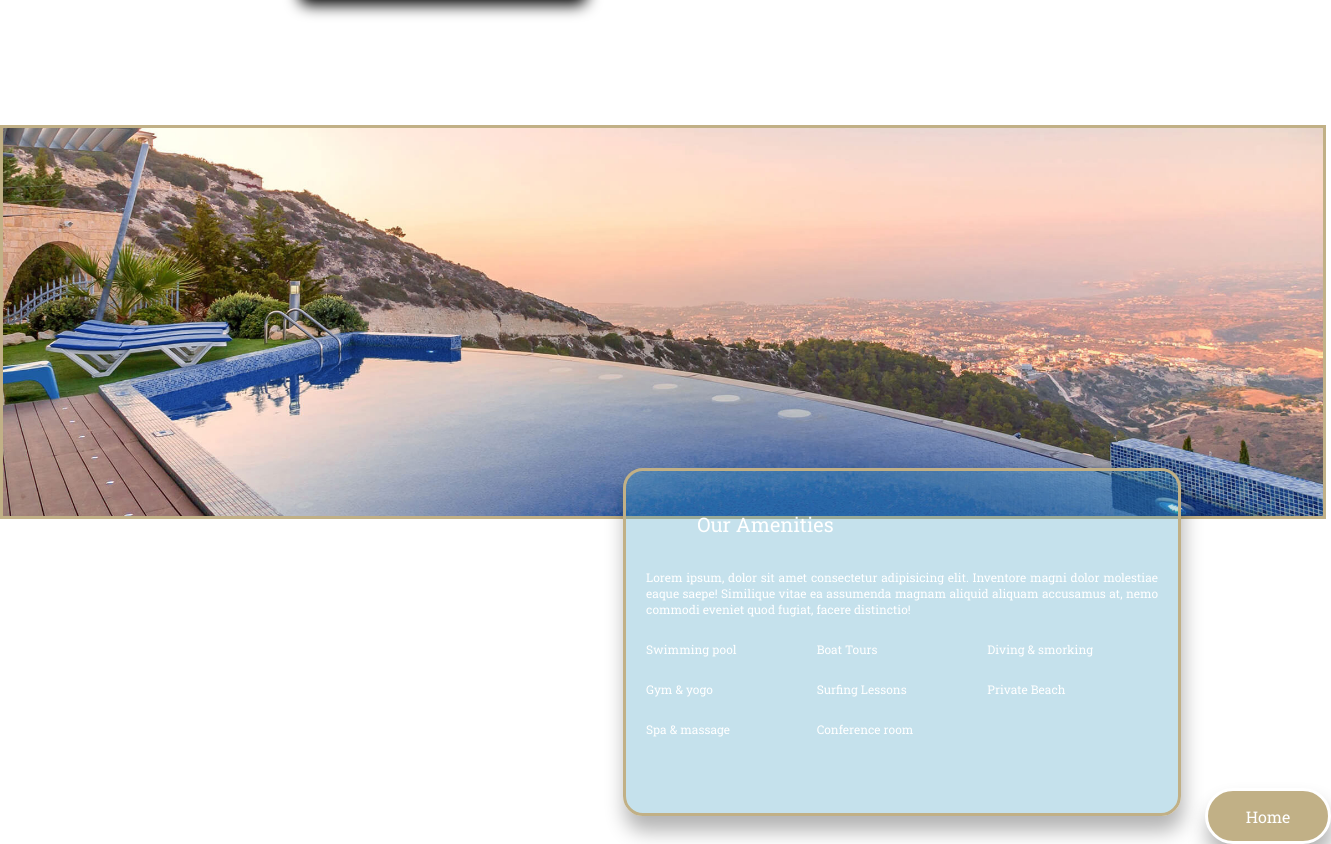
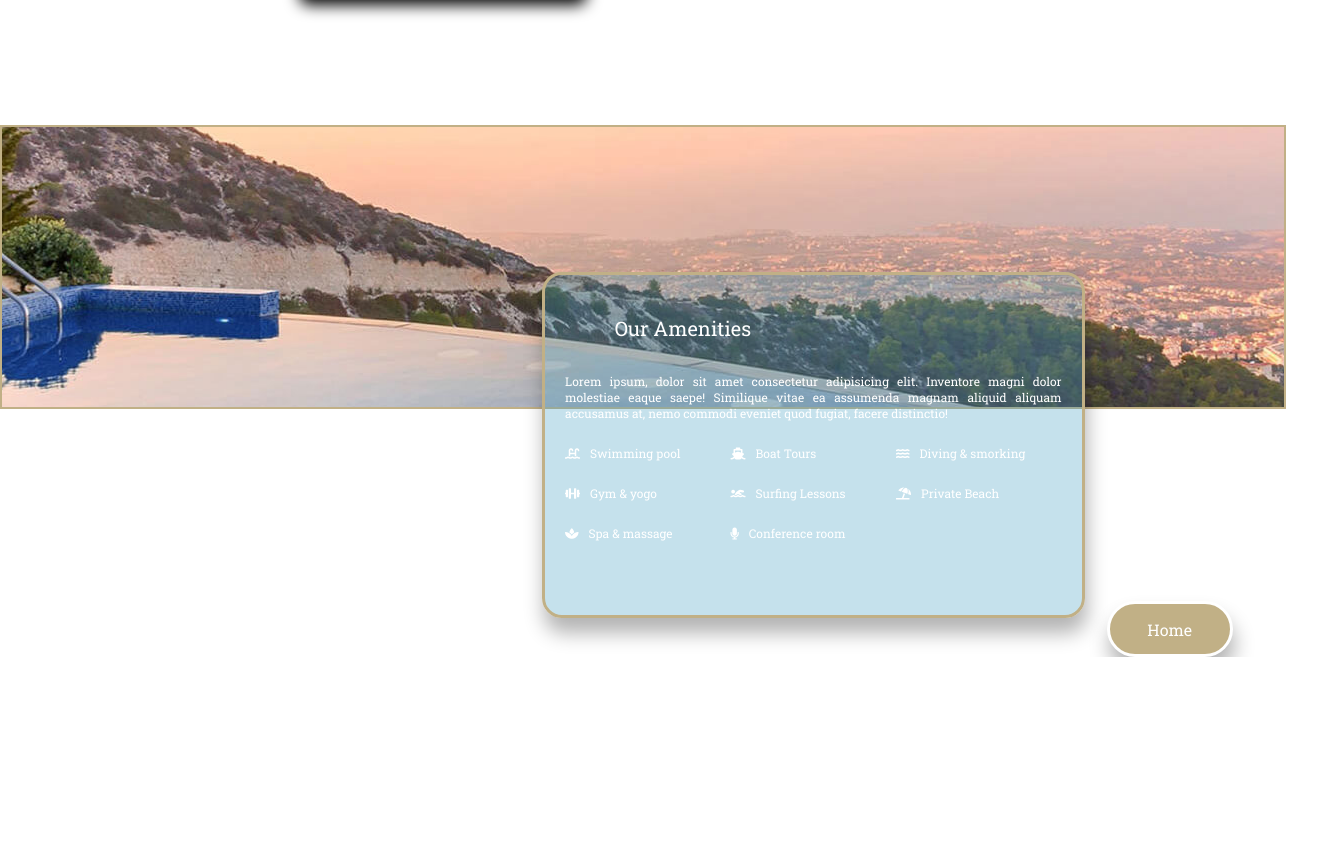
Before and after one commit to ChloMartin45/EvaluationM1HTML, a plain HTML site: page index.html in a window 1280 px wide. Shown: the part 1403-2247 px from the top of the page, 1331 px wide, since content can reach past the window. After the commit the page ends 2060 px from the top, so only its background shows below. Drawn offline with Linux system fonts and the light colour scheme.

Commit message:
Réglage partie amenities

```diff
--- a/index.html
+++ b/index.html
@@ -5,6 +5,9 @@
     <meta name="viewport" content="width=device-width, initial-scale=1.0">
     <title>Sochi</title>
     <link rel="stylesheet" href="styles.css">
+    <link rel="stylesheet" href="https://pro.fontawesome.com/releases/v5.10.0/css/all.css"
+    integrity="sha384-AYmEC3Yw5cVb3ZcuHtOA93w35dYTsvhLPVnYs9eStHfGJvOvKxVfELGroGkvsg+p"
+    crossorigin="anonymous" />
 </head>
 <body>
     <section id="accueil">
@@ -49,14 +52,14 @@
                 <h3 class="sous-titre4">Our Amenities</h3>
                 <p class="text-st">Lorem ipsum, dolor sit amet consectetur adipisicing elit. Inventore magni dolor molestiae eaque saepe! Similique vitae ea assumenda magnam aliquid aliquam accusamus at, nemo commodi eveniet quod fugiat, facere distinctio!</p>
                 <div class="icon-list">
-                    <p>Swimming pool</p>
-                    <p>Boat Tours</p>
-                    <p>Diving & smorking</p>
-                    <p>Gym & yogo</p>
-                    <p>Surfing Lessons</p>
-                    <p>Private Beach</p>
-                    <p>Spa & massage</p>
-                    <p>Conference room</p>
+                    <p><i class="fas fa-swimming-pool"></i>Swimming pool</p>
+                    <p><i class= "fas fa-ship"></i>Boat Tours</p>
+                    <p> <i class="fas fa-water"></i>Diving & smorking</p>
+                    <p> <i class="fas fa-dumbbell"></i>Gym & yogo</p>
+                    <p> <i class="fas fa-swimmer"></i>Surfing Lessons</p>
+                    <p> <i class="fas fa-umbrella-beach"></i>Private Beach</p>
+                    <p> <i class= "fas fa-spa"></i>Spa & massage</p>
+                    <p> <i class="fas fa-microphone"></i>Conference room</p>
                 </div>
             </div>
             <a href="#accueil">Home</a>
--- a/styles.css
+++ b/styles.css
@@ -173,23 +173,27 @@ h3 {
     box-shadow: 2px 15px 20px rgba(0, 0, 0, 0.3);
 }
 
+/* PARTIE AMENITIES */
+
 .background-con {
     position: relative;
+    width: 97%;
+    height: 30vh;
     margin: auto 0;
-    width: 100%;
     background: url('images/ami.jpg') no-repeat center center;
-    background-size: cover;
     display: flex;
+    flex-direction: row;
+    align-items: center;
     padding: 20px;
-    border: 3px solid rgb(193, 176, 134);
+    border: 2px solid rgb(193, 176, 134);
 }
 
 .overlay-text {
-    position: relative;
     display: flex;
     flex-direction: column;
     justify-content: space-between;
     width: 40%;
+    margin-bottom: 10%;
     background: rgba(63, 156, 193, 0.3); /* Fond transparent avec un peu de couleur */
     color: white;
     padding: 20px;
@@ -198,7 +202,7 @@ h3 {
     border: 3px solid rgb(193, 176, 134);
     box-shadow: 2px 15px 20px rgba(0, 0, 0, 0.3);
     transition: background 0.3s ease; /* Ajoute une transition fluide */
-    transform: translate(75vh, 40vh);
+    transform: translate(65vh, 30vh);
 }
 
 .overlay-text:hover {
@@ -207,12 +211,10 @@ h3 {
 
 .sous-titre4 {
     font-size: 20px;
-    font-family: 'Roboto Slab', serif;
     font-weight: normal;
 }
 
 .text-st {
-    font-family: 'Roboto Slab', serif;
     font-size: 12px;
     text-align: justify;
 }
@@ -220,19 +222,22 @@ h3 {
 .icon-list {
     display: grid;
     grid-template-columns: repeat(3, 1fr);
-    font-family: 'Roboto Slab', serif;
     font-size: 12px;
+}
+
+i {
+    margin-right: 10px;
 }
 
 .background-con a {
     display: flex;
-    transform: translate(70vh,80vh);
+    transform: translate(60vh,53vh);
     align-items: center;
     justify-content: center;
     text-decoration: none;
     margin-left: 5%;
+    margin-bottom: 10%;
     color: white;
-    font-family: 'Roboto Slab', serif;
     border: 3px solid white;
     background-color: rgb(193, 176, 134);
     width: 80px;
```
